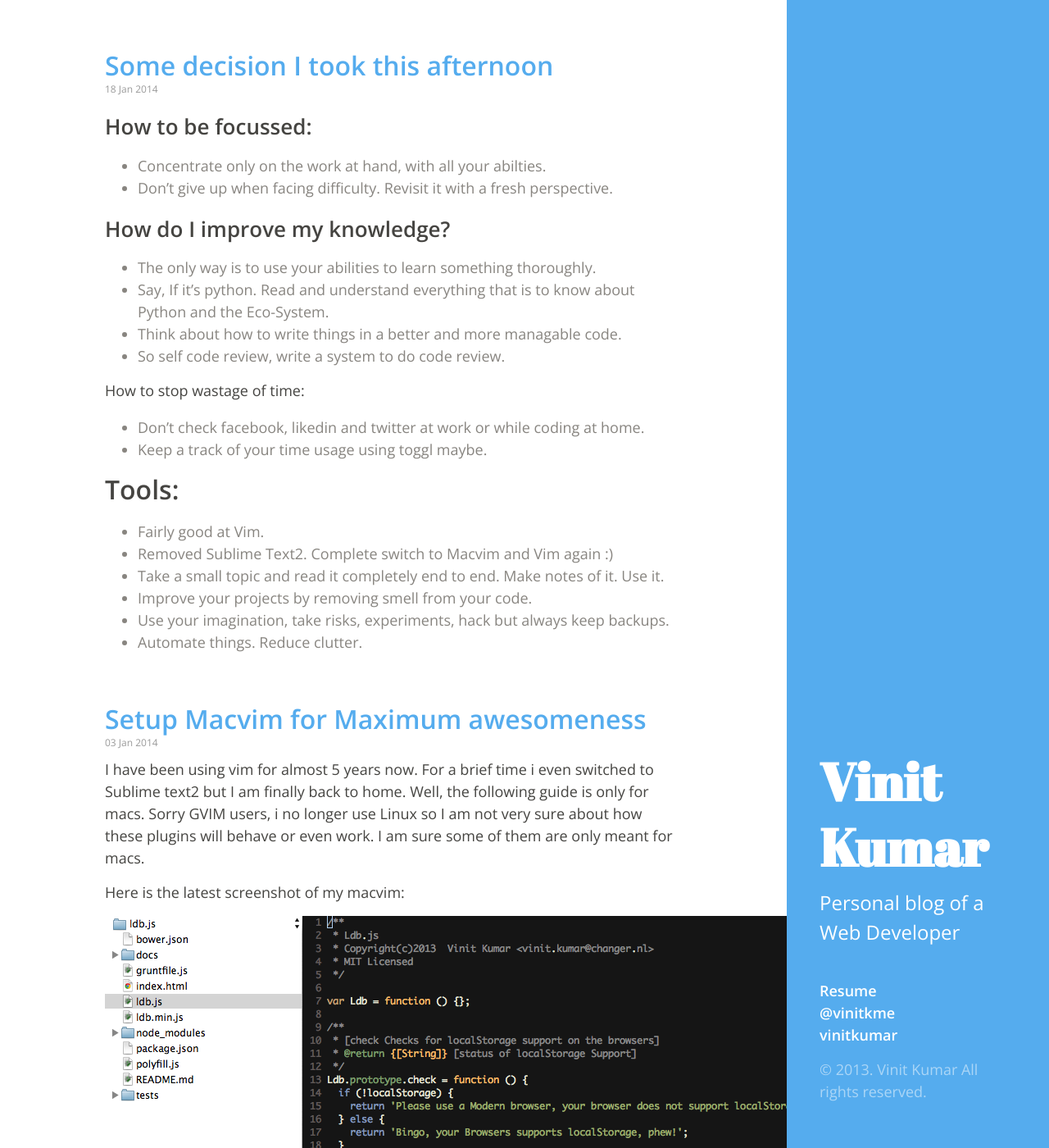
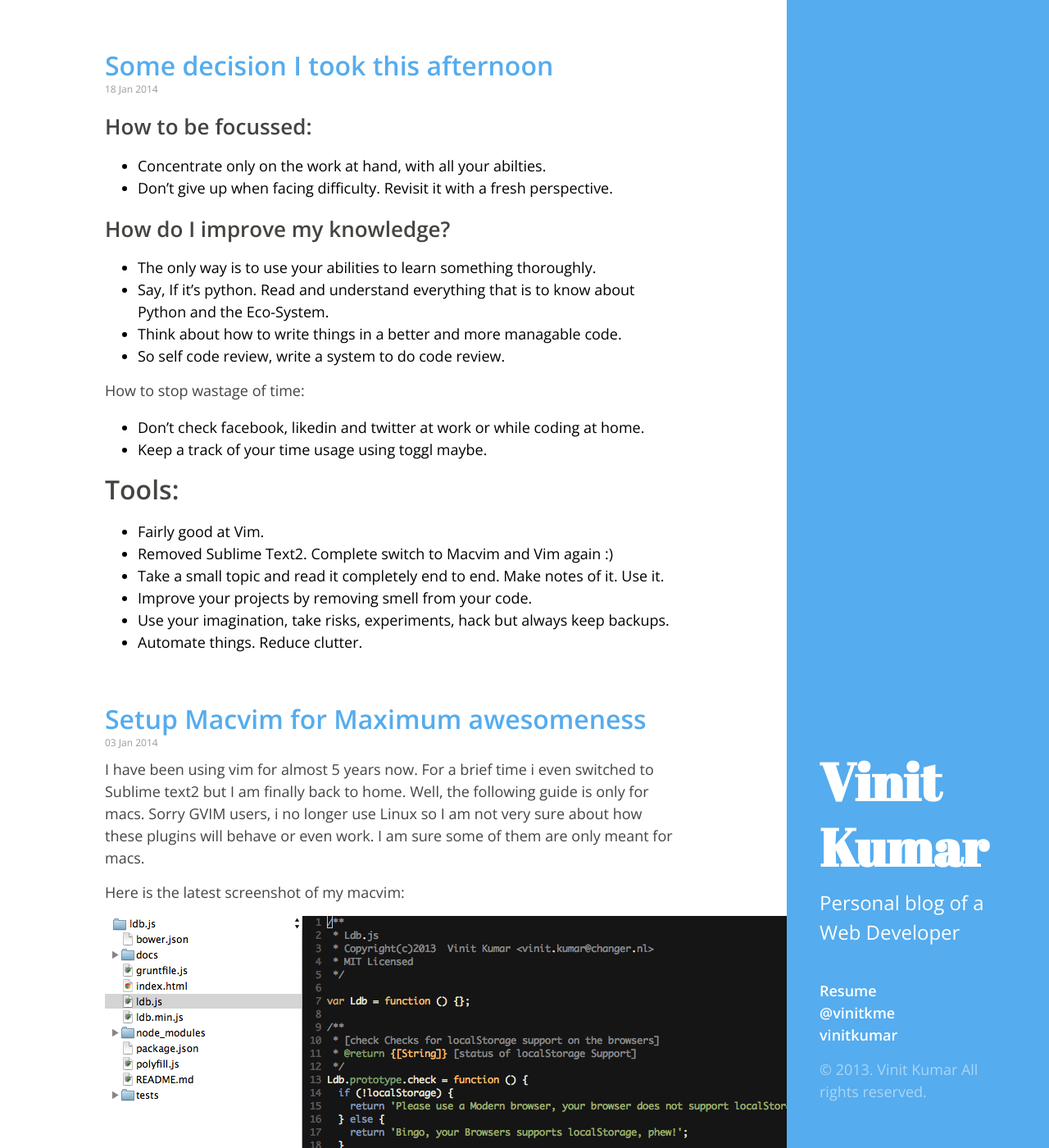
Before and after one commit to vinitkumar/vinitkumar.github.com, a Jekyll site: the page built from index.html, in a window 1280 px wide and 1400 px high. Shown: the whole window at 82% size. Built offline with Jekyll 4.4.1, drawn with Linux system fonts in a browser that asks for light colours; Markdown is read by kramdown in place of the engine named in the settings; the list of posts is cut into pages by our own code.

Commit message:
cleanup this theme

```diff
--- a/public/css/hyde.css
+++ b/public/css/hyde.css
@@ -96,7 +96,7 @@ ul, ol {
   margin-bottom: 15px;
 }
 li {
-  color: #888580;
+  color: #000;
 }
 
 hr {
```
